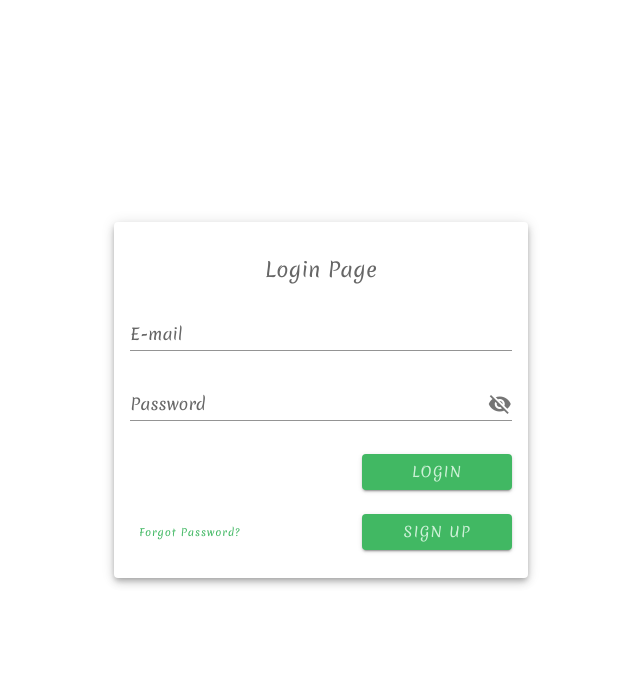
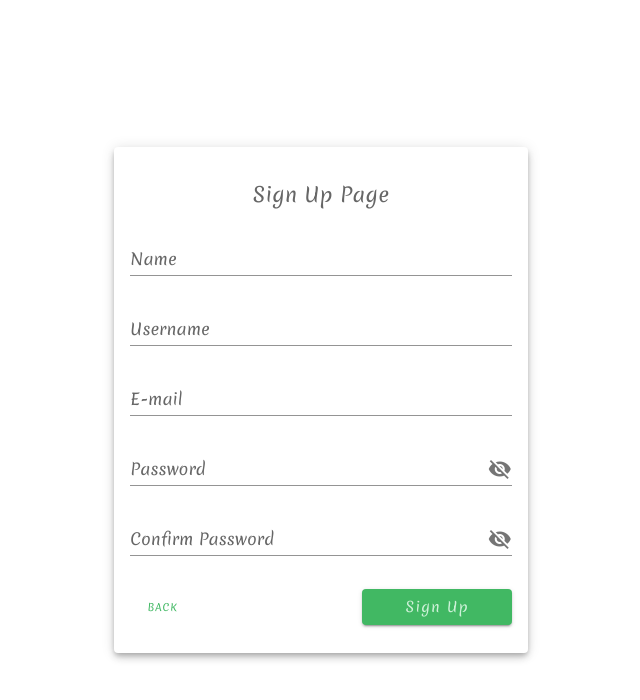
Before and after one commit to richiiie94/RND, a Vue app in the folder FRONTEND/judgement-system/: page /#/ in a window 1280 px wide. Both pictures are taken after a click on the button "SIGN UP". Shown: the top 700 px of the page, without its empty margins (319-959 px from the left). Built offline with nearby package versions, Linux system fonts and the light colour scheme; no server answers; a small style sheet from the web is missing.

Commit message:
change page

```diff
--- a/FRONTEND/judgement-system/src/App.vue
+++ b/FRONTEND/judgement-system/src/App.vue
@@ -1,13 +1,10 @@
 <template>
-  <v-app>
-    <Login />
-  </v-app>
+  <router-view></router-view>
 </template>
 
 <script lang="ts">
 import Vue from 'vue';
-import Login from '@/components/Login.vue';
-import { required, digits, email, max, regex } from 'vee-validate/dist/rules'
+import { required, digits, email, max, min, regex } from 'vee-validate/dist/rules'
 import { extend, setInteractionMode } from 'vee-validate'
 
 setInteractionMode('eager')
@@ -20,6 +17,11 @@ extend('digits', {
 extend('required', {
   ...required,
   message: '{_field_} can not be empty',
+})
+
+extend('min', {
+  ...min,
+  message: '{_field_} may not be less than {length} characters',
 })
 
 extend('max', {
@@ -39,9 +41,7 @@ extend('email', {
 
 export default Vue.extend({
   name: 'App',
-  components: {
-    Login,
-  },
+  components: {},
 
   data: () => ({
     themes: [
--- a/FRONTEND/judgement-system/src/components/Login.vue
+++ b/FRONTEND/judgement-system/src/components/Login.vue
@@ -15,21 +15,19 @@
                   <validation-provider
                     v-slot="{ errors }"
                     name="E-mail"
-                    rules="required|email"
-                  >
+                    rules="required|email">
                     <v-text-field
                       v-model="email"
                       :error-messages="errors"
                       label="E-mail"
-                      @keydown.enter="login"
-                    ></v-text-field>
+                      @keydown.enter="login">
+                    </v-text-field>
                   </validation-provider>
 
                   <validation-provider
                     v-slot="{ errors }"
                     name="Password"
-                    rules="required"
-                  >
+                    rules="required">
                     <v-text-field
                       v-model="password"
                       :type="!show_password ? 'password' : 'text'"
@@ -37,8 +35,8 @@
                       :append-icon="show_password ? 'mdi-eye' : 'mdi-eye-off'"
                       label="Password"
                       @keydown.enter="login"
-                      @click:append="showPassword"
-                    ></v-text-field>
+                      @click:append="showPassword">
+                    </v-text-field>
                   </validation-provider>
 
                   <!-- <validation-provider
@@ -193,6 +191,7 @@ export default {
 
     signUp() {
       console.log("SignUp Clicked");
+      this.$router.push('signup');
     },
   },
 };
--- a/FRONTEND/judgement-system/src/components/SingUp.vue
+++ b/FRONTEND/judgement-system/src/components/SignUp.vue
@@ -13,66 +13,64 @@
                   <validation-provider
                     v-slot="{ errors }"
                     name="Name"
-                    :rules="{
-                      required: true,
-                    }"
-                  >
+                    :rules="{ required: true }">
                     <v-text-field
                       v-model="name"
-                      :counter="7"
                       :error-messages="errors"
                       label="Name"
-                      required
-                    ></v-text-field>
+                      required>
+                    </v-text-field>
+                  </validation-provider>
+
+                  <validation-provider
+                    v-slot="{ errors }"
+                    name="Username"
+                    :rules="{ required: true, min: 8 }">
+                    <v-text-field
+                      v-model="username"
+                      :error-messages="errors"
+                      label="Username"
+                      required>
+                    </v-text-field>
                   </validation-provider>
 
                   <validation-provider
                     v-slot="{ errors }"
                     name="E-mail"
-                    rules="required|email"
-                  >
+                    :rules="{ required: true, email: true }">
                     <v-text-field
                       v-model="email"
                       :error-messages="errors"
-                      label="E-mail"
-                      @keydown.enter="login"
-                    ></v-text-field>
+                      label="E-mail">
+                    </v-text-field>
                   </validation-provider>
 
                   <validation-provider
                     v-slot="{ errors }"
                     name="Password"
-                    rules="required"
-                  >
+                    :rules="{ required: true }">
                     <v-text-field
                       v-model="password"
                       :type="!show_password ? 'password' : 'text'"
                       :error-messages="errors"
-                      :append-icon="
-                        show_password ? 'mdi-eye' : 'mdi-eye-off'
-                      "
+                      :append-icon="show_password ? 'mdi-eye' : 'mdi-eye-off'"
                       label="Password"
-                      @keydown.enter="login"
-                      @click:append="showPassword"
-                    ></v-text-field>
+                      @click:append="showPassword">
+                    </v-text-field>
                   </validation-provider>
 
                   <validation-provider
                     v-slot="{ errors }"
                     name="Confirm Password"
-                    rules="required"
-                  >
+                    :rules="{ required: true }">
                     <v-text-field
                       v-model="confirm_password"
                       :type="!show_confirm_password ? 'password' : 'text'"
                       :error-messages="errors"
-                      :append-icon="
-                        show_confirm_password ? 'mdi-eye' : 'mdi-eye-off'
-                      "
+                      :append-icon="show_confirm_password ? 'mdi-eye' : 'mdi-eye-off'"
                       label="Confirm Password"
-                      @keydown.enter="login"
-                      @click:append="showConfirmPassword"
-                    ></v-text-field>
+                      @click:append="showConfirmPassword">
+                    </v-text-field>
                   </validation-provider>
 
                   <!-- <validation-provider
@@ -123,8 +121,19 @@
                     ></v-checkbox>
                   </validation-provider> -->
 
-                  <v-col align="right" style="padding-right: 0px">
-                    <v-btn class="btn-primary" type="signUp"> Sign Up </v-btn>
+                  <v-col cols="12">
+                    <v-row align-content="space-between">
+                      <v-col cols="6" style="padding-left: 0px">
+                        <v-btn class="btn-text pa-2" @click="back" style="font-size: 10px;" text>
+                          BACK
+                        </v-btn>
+                      </v-col>
+
+                      <v-col cols="6" align="right" style="padding-right: 0px">
+                        <v-btn class="btn-primary pa-2" type="signUp"> Sign Up </v-btn>
+                        <confirm-dialogue ref="confirmDialogue"></confirm-dialogue>
+                      </v-col>
+                    </v-row>
                   </v-col>
 
                   <!-- <v-btn color="primary" class="mr-12" type="submit" :disabled="invalid">
@@ -172,12 +181,15 @@
 
 <script>
 import { ValidationObserver, ValidationProvider } from "vee-validate";
+import ConfirmDialogue from '@/reusables/ConfirmDialogue.vue';
 
 export default {
   components: {
+    ConfirmDialogue,
     ValidationProvider,
     ValidationObserver,
   },
+
   data: () => ({
     name: "",
     username: "",
@@ -212,13 +224,34 @@ export default {
         this.show_confirm_password = !this.show_confirm_password;
     },
 
+    back() {
+      this.$router.push('/login');
+    },
+
     async signUp() {
-      this.$refs.observer.validate();
-      console.log("apiURL", this.$APIURL);
-      this.$Log;
       try {
-        // const response = await post(`${this.$APIURL}login`, Post_Data);
-        // console.log(`SUBMIT RESPONSE: ${response}`);
+        // console.log("apiURL", this.$APIURL);
+        const valid = await this.$refs.observer.validate();
+        // console.log(valid);
+
+        if (valid) {
+          const Post_Data = {
+            name: this.name,
+            username: this.username,
+            email: this.email,
+            password: this.password,
+          };
+
+          console.log('signUp Post_Data: ', Post_Data);
+
+          const ok = await this.$refs.confirmDialogue.show({ message: 'Are you sure?' });
+
+          if (ok) {
+            console.log('OK');
+            // const response = await post(`${this.$APIURL}login`, Post_Data);
+            // console.log(`SUBMIT RESPONSE: ${response}`);
+          }
+        }
       } catch (err) {
         console.log("SIGNUP ERROR");
       }
@@ -227,10 +260,6 @@ export default {
     forgotPassword() {
       console.log("Forgot Password Clicked");
     },
-
-    signUp() {
-      console.log("SignUp Clicked");
-    },
   },
 };
 </script>
--- /dev/null
+++ b/FRONTEND/judgement-system/src/reusables/ConfirmDialogue.vue
@@ -0,0 +1,99 @@
+<template>
+    <popup-modal ref="popup">
+        <h2 style="margin-top: 0">{{ title }}</h2>
+        <p style="text-align: center">{{ message }}</p>
+        <div class="btns">
+            <v-btn class="btn-text pa-2" @click="cancel">{{ cancelButton }}</v-btn>
+            <v-btn class="btn-primary pa-2" @click="confirm" style="width: auto">{{ okButton }}</v-btn>
+        </div>
+    </popup-modal>
+</template>
+
+<script>
+import PopupModal from './PopUpModal'
+
+export default {
+    name: 'ConfirmDialogue',
+
+    components: { PopupModal },
+
+    data: () => ({
+        // Parameters that change depending on the type of dialogue
+        title: '',
+        message: '', // Main text content
+        okButton: 'Yes', // Text for confirm button; leave it empty because we don't know what we're using it for
+        cancelButton: 'No', // text for cancel button
+
+        // Private variables
+        resolvePromise: undefined,
+        rejectPromise: undefined,
+    }),
+
+    methods: {
+        show(opts = {}) {
+            if ('title' in opts) {
+                this.title = opts.title;
+            }
+
+            if ('message' in opts) {
+                this.message = opts.message;
+            }
+
+            if ('okButton' in opts) {
+                this.okButton = opts.okButton;
+            }
+
+            if ('cancelButton' in opts) {
+                this.cancelButton = opts.cancelButton
+            }
+            // Once we set our config, we tell the popup modal to open
+            this.$refs.popup.open()
+            // Return promise so the caller can get results
+            return new Promise((resolve, reject) => {
+                this.resolvePromise = resolve
+                this.rejectPromise = reject
+            })
+        },
+
+        confirm() {
+            this.$refs.popup.close()
+            this.resolvePromise(true)
+        },
+
+        cancel() {
+            this.$refs.popup.close()
+            this.resolvePromise(false)
+            // Or you can throw an error
+            // this.rejectPromise(new Error('User cancelled the dialogue'))
+        },
+    },
+}
+</script>
+
+<style scoped>
+.btns {
+    display: flex;
+    flex-direction: row;
+    justify-content: space-between;
+    gap: 8px;
+}
+
+.ok-btn {
+    color: red;
+    text-decoration: underline;
+    line-height: 2.5rem;
+    cursor: pointer;
+}
+
+.cancel-btn {
+    padding: 0.5em 1em;
+    background-color: #d5eae7;
+    color: #35907f;
+    border: 2px solid #0ec5a4;
+    border-radius: 5px;
+    font-weight: bold;
+    font-size: 16px;
+    text-transform: uppercase;
+    cursor: pointer;
+}
+</style>
```
Also changed, not shown: FRONTEND/judgement-system/src/reusables/PopUpModal.vue (added, +65 -0 lines), FRONTEND/judgement-system/src/router/index.ts (+21 -4 lines), 1 other file (tests, documents, lock files or other folders).
